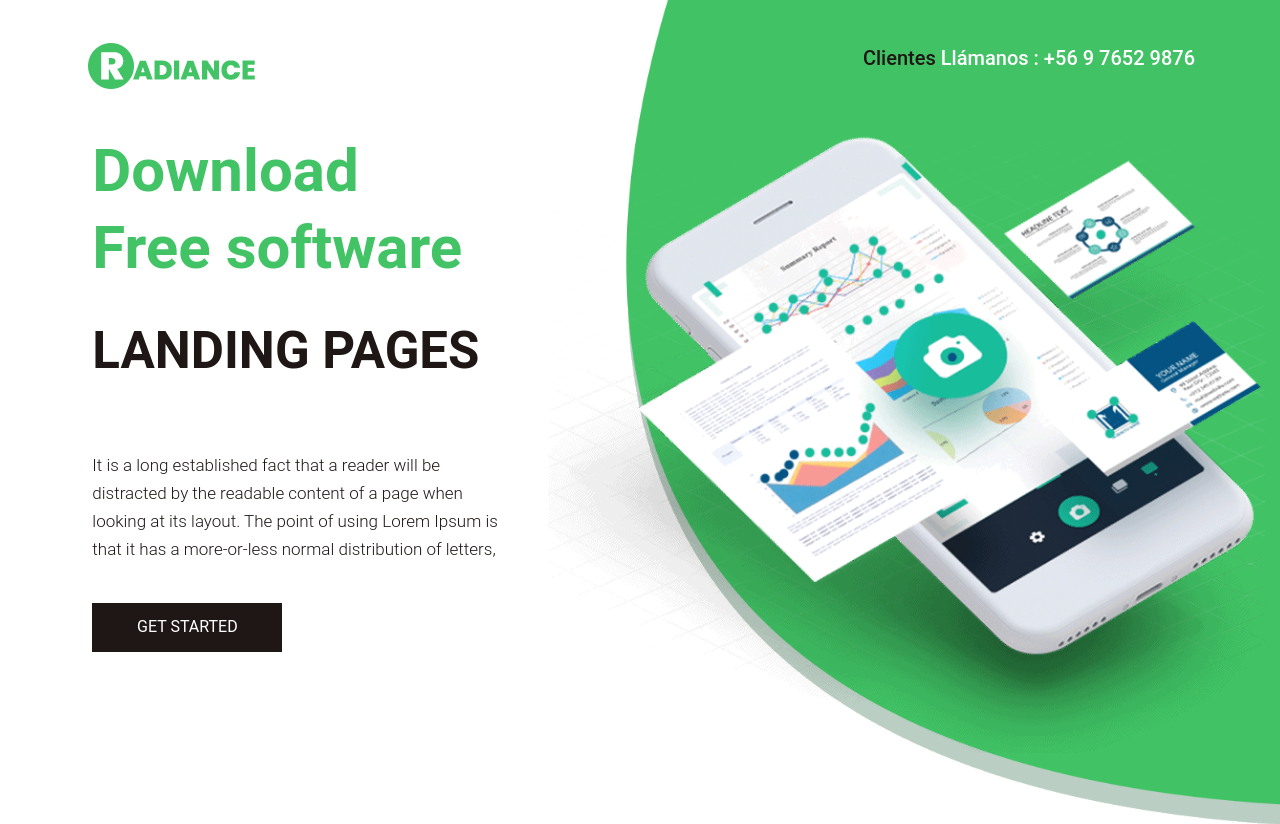
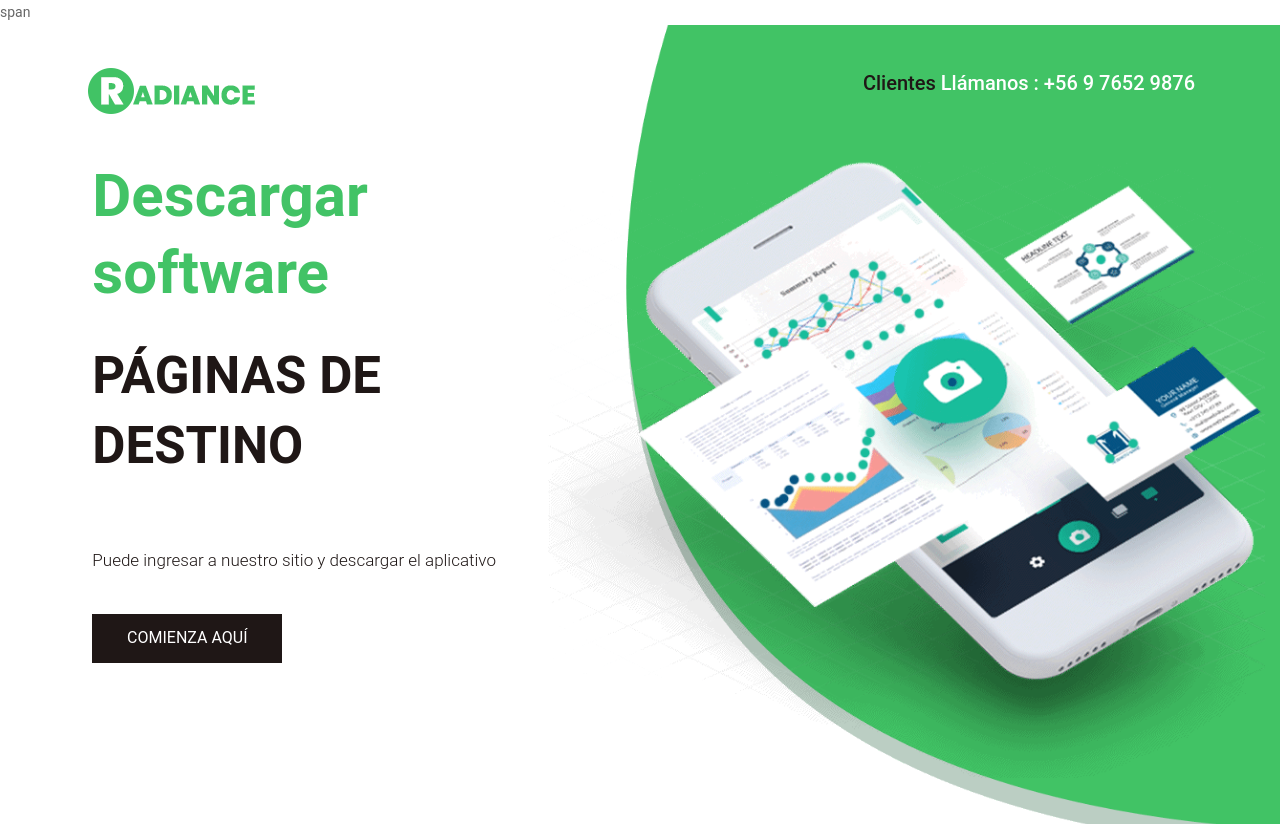
Before and after one commit to lucasbeltran1/capacitacion, a plain HTML site: page index.html in a window 1280 px wide. Shown: the top 824 px of the page. Drawn offline with nearby package versions, Linux system fonts and the light colour scheme.

Commit message:
Modificacion de idioma index
Se realiza una modificación de idioma  en el archivo index.html al idioma español

```diff
--- a/index.html
+++ b/index.html
@@ -1,4 +1,4 @@
-
+span
 
 <!DOCTYPE html>
 <html lang="en">
@@ -71,10 +71,10 @@
                   <div class="row d_flex">
                      <div class="col-md-5">
                         <div class="text-bg">
-                           <span>Download <br> Free software</span>
-                           <h1>landing pages</h1>
-                           <p>It is a long established fact that a reader will be distracted by the readable content of a page when looking at its layout. The point of using Lorem Ipsum is that it has a more-or-less normal distribution of letters,</p>
-                           <a href="#">Get Started</a>
+                           <span>Descargar <br>software</span>
+                           <h1>Páginas de destino</h1>
+                           <p>Puede ingresar a nuestro sitio y descargar el aplicativo</p>
+                           <a href="#">Comienza aquí</a>
                         </div>
                      </div>
                      <div class="col-md-7">
```
